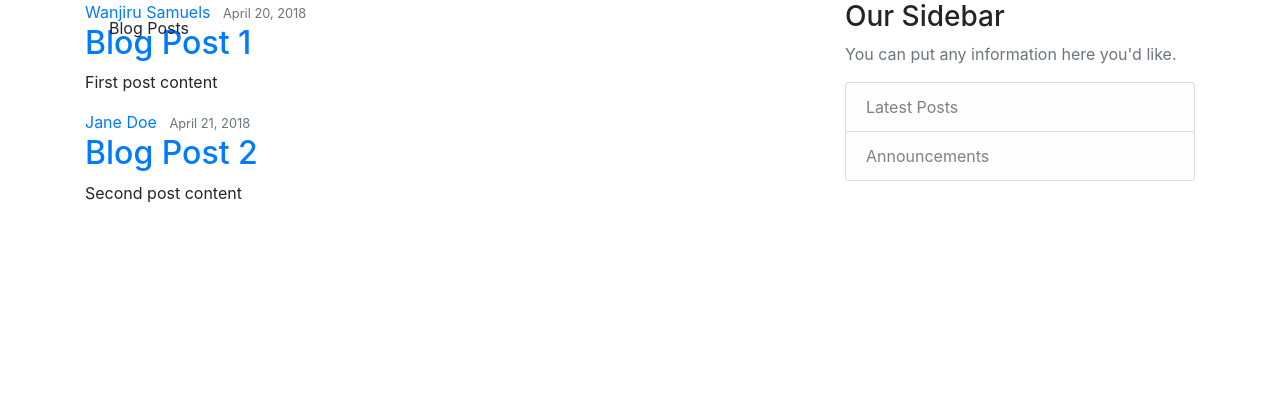
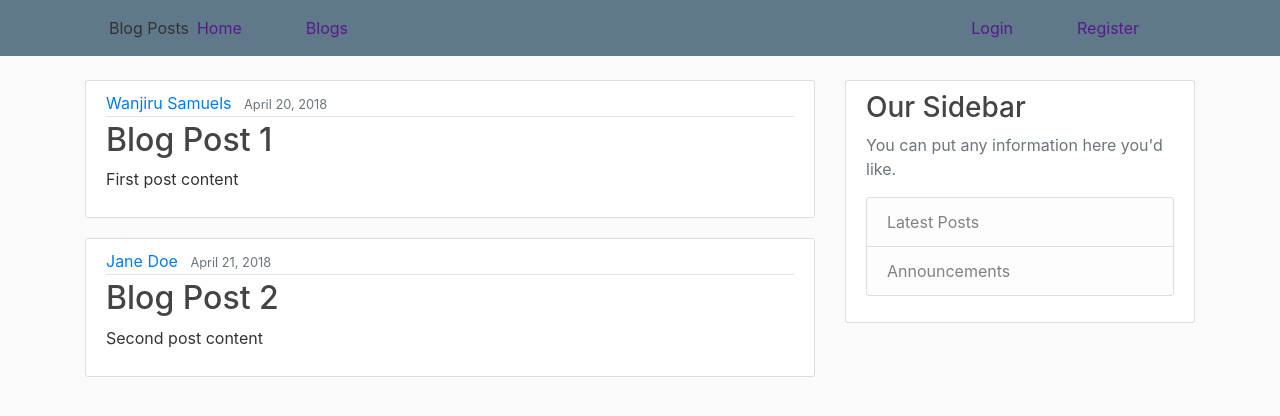
Before and after one commit to Wanjiru393/Blog-Post, a Flask app: page / in a window 1280 px wide. Shown: the top 416 px of the page. Run offline with Flask 2, Linux system fonts and the light colour scheme; some libraries are stand-ins or nearby versions.

Commit message:
Added Styling

```diff
--- /dev/null
+++ b/static/index.css
@@ -0,0 +1,80 @@
+body {
+  background: #fafafa;
+  color: #333333;
+  margin-top: 5rem;
+}
+
+h1, h2, h3, h4, h5, h6 {
+  color: #444444;
+}
+
+.bg-steel {
+  background-color: #5f788a;
+}
+
+.site-header .navbar-nav .nav-link {
+  color: #cbd5db;
+}
+
+.site-header .navbar-nav .nav-link:hover {
+  color: #ffffff;
+}
+
+.site-header .navbar-nav .nav-link.active {
+  font-weight: 500;
+}
+
+.content-section {
+  background: #ffffff;
+  padding: 10px 20px;
+  border: 1px solid #dddddd;
+  border-radius: 3px;
+  margin-bottom: 20px;
+}
+
+.article-title {
+  color: #444444;
+}
+
+a.article-title:hover {
+  color: #428bca;
+  text-decoration: none;
+}
+
+.article-content {
+  white-space: pre-line;
+}
+
+.article-img {
+  height: 65px;
+  width: 65px;
+  margin-right: 16px;
+}
+
+.article-metadata {
+  padding-bottom: 1px;
+  margin-bottom: 4px;
+  border-bottom: 1px solid #e3e3e3
+}
+
+.article-metadata a:hover {
+  color: #333;
+  text-decoration: none;
+}
+
+.article-svg {
+  width: 25px;
+  height: 25px;
+  vertical-align: middle;
+}
+
+.account-img {
+  height: 125px;
+  width: 125px;
+  margin-right: 20px;
+  margin-bottom: 16px;
+}
+
+.account-heading {
+  font-size: 2.5rem;
+}
--- a/templates/layout.html
+++ b/templates/layout.html
@@ -8,7 +8,7 @@
     <!-- Bootstrap CSS -->
     <link rel="stylesheet" href="https://maxcdn.bootstrapcdn.com/bootstrap/4.0.0/css/bootstrap.min.css" integrity="sha384-Gn5384xqQ1aoWXA+058RXPxPg6fy4IWvTNh0E263XmFcJlSAwiGgFAW/dAiS6JXm" crossorigin="anonymous">
 
-    <link rel="stylesheet" type="text/css" href="{{ url_for('static', filename='main.css') }}">
+    <link rel="stylesheet" type="text/css" href="{{ url_for('static', filename='index.css') }}">
 
     {% if title %}
         <title> Blog Post - {{ title }}</title>
@@ -26,13 +26,13 @@
           </button>
           <div class="collapse navbar-collapse" id="navbarToggle">
             <div class="navbar-nav mr-auto">
-              <a class="nav-item nav-link" href="/">Home</a>
-              <a class="nav-item nav-link" href="/blog">Blogs</a>
+              <a class="nav-item nav-link mr-5 ms-5" style="color: #561c8b;" href="/">Home</a>
+              <a class="nav-item nav-link mr-5 ms-5" style="color: #561c8b;" href="/blog">Blogs</a>
             </div>
             <!-- Navbar Right Side -->
             <div class="navbar-nav">
-              <a class="nav-item nav-link" href="/login">Login</a>
-              <a class="nav-item nav-link" href="/register">Register</a>
+              <a class="nav-item nav-link mr-5 ms-5" style="color: #561c8b;" href="/login">Login</a>
+              <a class="nav-item nav-link mr-5 ms-5" style="color: #561c8b;" href="/register">Register</a>
             </div>
           </div>
         </div>
```
